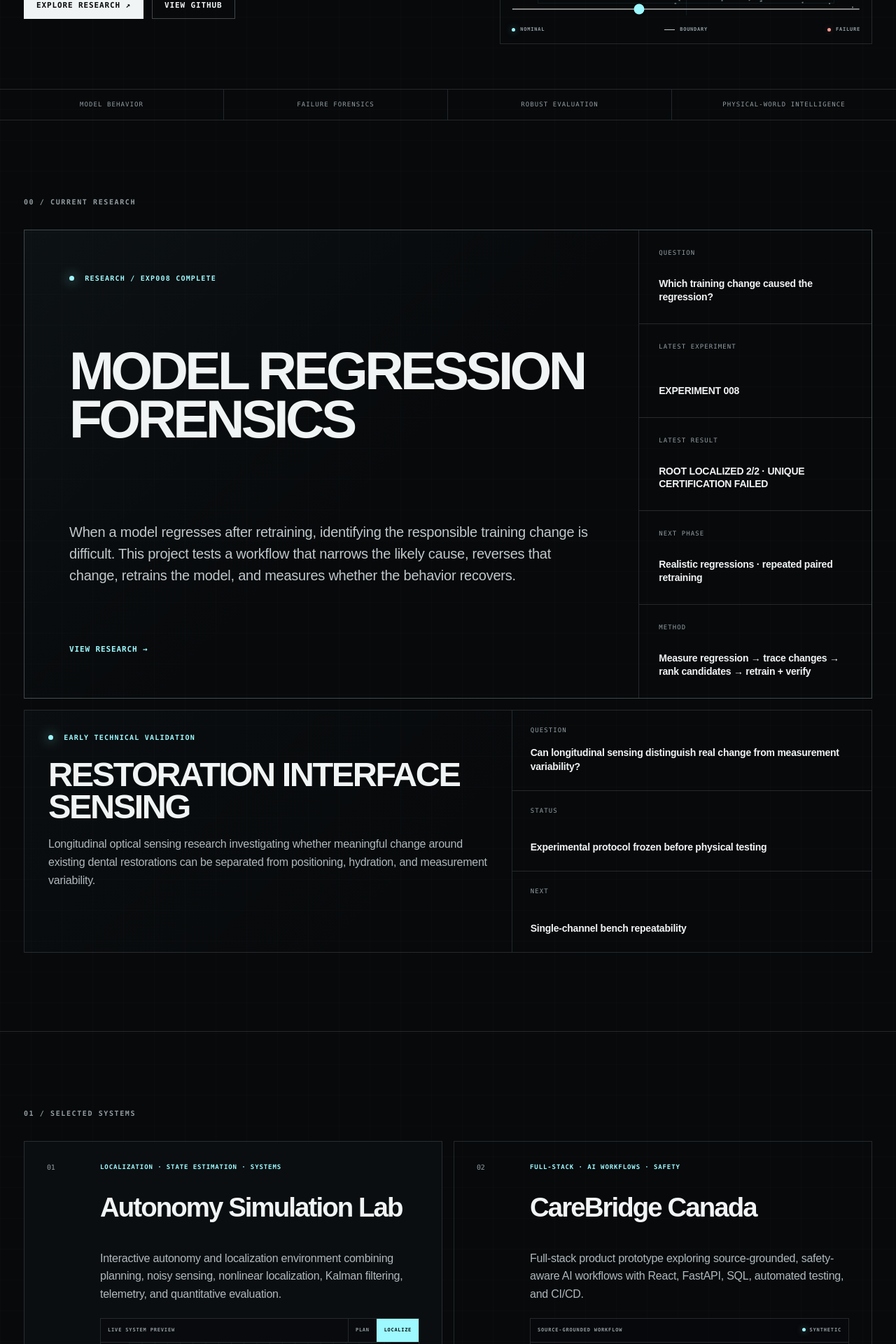
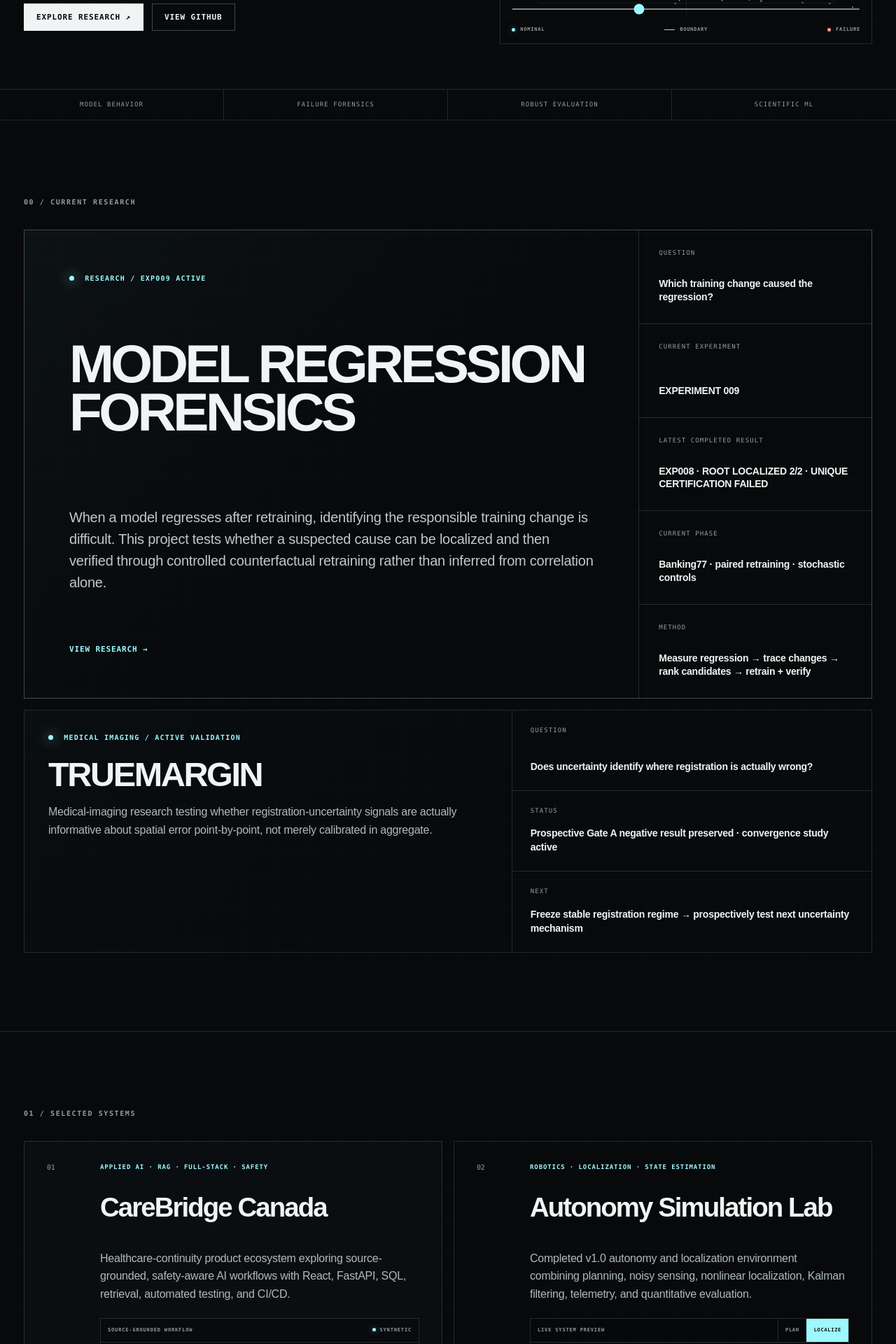
Before and after one commit to Kushrishi/kushrishi.com, a Next.js app: page / in a window 1280 px wide. Shown: the part 680-2600 px from the top of the page at 70% size. Built offline with nearby package versions, Linux system fonts and the light colour scheme.

Commit message:
Refresh homepage research hierarchy

```diff
--- a/app/page.tsx
+++ b/app/page.tsx
@@ -31,8 +31,9 @@ export default function Home() {
             <em>UNCERTAINTY.</em>
           </h1>
           <p className="hero-deck">
-            Machine learning, software systems, PNT/GNSS, and intelligent sensing. I build and
-            evaluate systems where reliability, measurement, and rigorous testing matter.
+            Machine learning, research engineering, software systems, and intelligent sensing. I
+            build and evaluate systems where model behavior, uncertainty, measurement, and
+            reliability need to be tested rather than assumed.
           </p>
           <div className="hero-actions">
             <a className="button button-primary" href="#research">Explore research <span>↗</span></a>
@@ -46,7 +47,7 @@ export default function Home() {
         <div>MODEL BEHAVIOR</div>
         <div>FAILURE FORENSICS</div>
         <div>ROBUST EVALUATION</div>
-        <div>PHYSICAL-WORLD INTELLIGENCE</div>
+        <div>SCIENTIFIC ML</div>
       </section>
 
       <section className="section" id="research">
@@ -54,20 +55,21 @@ export default function Home() {
           <div className="section-label">00 / CURRENT RESEARCH</div>
           <div className="research-card">
             <div className="research-card-main">
-              <div className="status-line"><span className="status-dot" /> RESEARCH / EXP008 COMPLETE</div>
+              <div className="status-line"><span className="status-dot" /> RESEARCH / EXP009 ACTIVE</div>
               <h2>MODEL REGRESSION<br />FORENSICS</h2>
               <p className="lede">
                 When a model regresses after retraining, identifying the responsible training
-                change is difficult. This project tests a workflow that narrows the likely cause,
-                reverses that change, retrains the model, and measures whether the behavior recovers.
+                change is difficult. This project tests whether a suspected cause can be localized
+                and then verified through controlled counterfactual retraining rather than inferred
+                from correlation alone.
               </p>
               <Link className="text-link" href="/research/model-regression-forensics" prefetch={false}>View research →</Link>
             </div>
             <div className="research-meta">
               <div><span>QUESTION</span><strong>Which training change caused the regression?</strong></div>
-              <div><span>LATEST EXPERIMENT</span><strong>EXPERIMENT 008</strong></div>
-              <div><span>LATEST RESULT</span><strong>ROOT LOCALIZED 2/2 · UNIQUE CERTIFICATION FAILED</strong></div>
-              <div><span>NEXT PHASE</span><strong>Realistic regressions · repeated paired retraining</strong></div>
+              <div><span>CURRENT EXPERIMENT</span><strong>EXPERIMENT 009</strong></div>
+              <div><span>LATEST COMPLETED RESULT</span><strong>EXP008 · ROOT LOCALIZED 2/2 · UNIQUE CERTIFICATION FAILED</strong></div>
+              <div><span>CURRENT PHASE</span><strong>Banking77 · paired retraining · stochastic controls</strong></div>
               <div><span>METHOD</span><strong>Measure regression → trace changes → rank candidates → retrain + verify</strong></div>
             </div>
           </div>
@@ -75,34 +77,28 @@ export default function Home() {
           <div className="research-secondary-card">
             <div className="research-secondary-main">
               <div className="status-line">
-                <span className="status-dot" /> EARLY TECHNICAL VALIDATION
+                <span className="status-dot" /> MEDICAL IMAGING / ACTIVE VALIDATION
               </div>
-              <h3>
-                RESTORATION INTERFACE
-                <br />
-                SENSING
-              </h3>
+              <h3>TRUEMARGIN</h3>
               <p>
-                Longitudinal optical sensing research investigating whether meaningful change
-                around existing dental restorations can be separated from positioning, hydration,
-                and measurement variability.
+                Medical-imaging research testing whether registration-uncertainty signals are
+                actually informative about spatial error point-by-point, not merely calibrated in
+                aggregate.
               </p>
             </div>
 
             <div className="research-secondary-meta">
               <div>
                 <span>QUESTION</span>
-                <strong>
-                  Can longitudinal sensing distinguish real change from measurement variability?
-                </strong>
+                <strong>Does uncertainty identify where registration is actually wrong?</strong>
               </div>
               <div>
                 <span>STATUS</span>
-                <strong>Experimental protocol frozen before physical testing</strong>
+                <strong>Prospective Gate A negative result preserved · convergence study active</strong>
               </div>
               <div>
                 <span>NEXT</span>
-                <strong>Single-channel bench repeatability</strong>
+                <strong>Freeze stable registration regime → prospectively test next uncertainty mechanism</strong>
               </div>
             </div>
           </div>
@@ -116,21 +112,21 @@ export default function Home() {
             <article className="project-card">
               <div className="project-index">01</div>
               <div className="project-card-body">
-                <div className="project-tags">LOCALIZATION · STATE ESTIMATION · SYSTEMS</div>
-                <h3>Autonomy Simulation Lab</h3>
-                <p>Interactive autonomy and localization environment combining planning, noisy sensing, nonlinear localization, Kalman filtering, telemetry, and quantitative evaluation.</p>
-                <ProjectPreview kind="autonomy" />
-                <a className="text-link" href="https://kushrishi.github.io/autonomy-simulation-lab/" target="_blank" rel="noreferrer">Explore system →</a>
+                <div className="project-tags">APPLIED AI · RAG · FULL-STACK · SAFETY</div>
+                <h3>CareBridge Canada</h3>
+                <p>Healthcare-continuity product ecosystem exploring source-grounded, safety-aware AI workflows with React, FastAPI, SQL, retrieval, automated testing, and CI/CD.</p>
+                <ProjectPreview kind="carebridge" />
+                <a className="text-link" href="https://kushrishi.github.io/carebridge-canada/" target="_blank" rel="noreferrer">View project →</a>
               </div>
             </article>
             <article className="project-card subdued">
               <div className="project-index">02</div>
               <div className="project-card-body">
-                <div className="project-tags">FULL-STACK · AI WORKFLOWS · SAFETY</div>
-                <h3>CareBridge Canada</h3>
-                <p>Full-stack product prototype exploring source-grounded, safety-aware AI workflows with React, FastAPI, SQL, automated testing, and CI/CD.</p>
-                <ProjectPreview kind="carebridge" />
-                <a className="text-link" href="https://kushrishi.github.io/carebridge-canada/" target="_blank" rel="noreferrer">View project →</a>
+                <div className="project-tags">ROBOTICS · LOCALIZATION · STATE ESTIMATION</div>
+                <h3>Autonomy Simulation Lab</h3>
+                <p>Completed v1.0 autonomy and localization environment combining planning, noisy sensing, nonlinear localization, Kalman filtering, telemetry, and quantitative evaluation.</p>
+                <ProjectPreview kind="autonomy" />
+                <a className="text-link" href="https://kushrishi.github.io/autonomy-simulation-lab/" target="_blank" rel="noreferrer">Explore system →</a>
               </div>
             </article>
           </div>
@@ -152,10 +148,10 @@ export default function Home() {
         <Reveal delay={0.1}>
           <div className="about-copy">
             <p>
-              My foundation is in Geomatics Engineering, PNT/GNSS, sensing, and measurement systems. At Xona, I work with Python/Linux engineering systems supporting GNSS data collection, processing, monitoring, validation, and analysis.
+              My foundation is in Geomatics Engineering, PNT/GNSS, sensing, estimation, and measurement systems. At Xona, I work with Python/Linux engineering systems supporting GNSS data collection, processing, monitoring, validation, and analysis.
             </p>
             <p>
-              Alongside that work, I am developing deeper expertise in ML systems and research engineering through projects focused on model evaluation, reliability, multimodal sensing, and reproducible experimentation.
+              Alongside that work, I am developing deeper expertise in ML and research engineering through model evaluation and reliability research, medical-image uncertainty, evidence-grounded AI systems, and reproducible experimentation.
             </p>
             <div className="experience-mini">
               <div><span>2026-PRESENT</span><strong>GNSS Analyst · Xona</strong></div>
```
